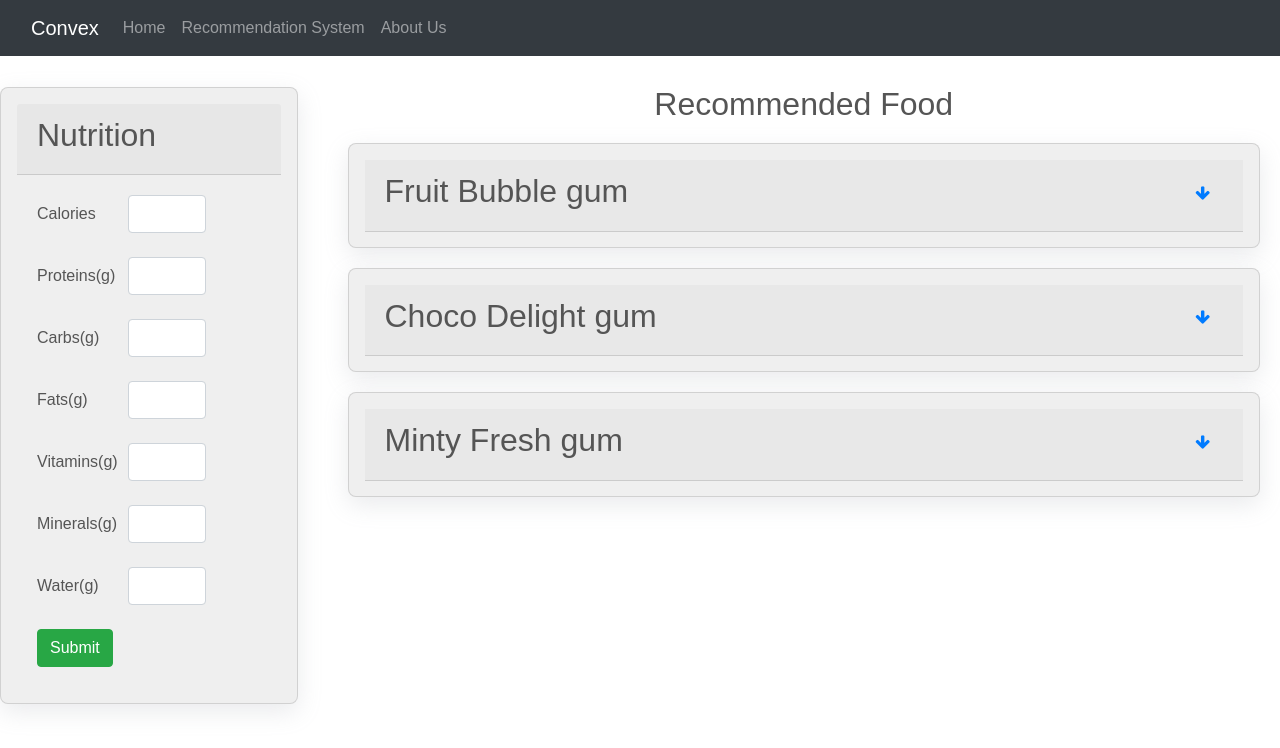
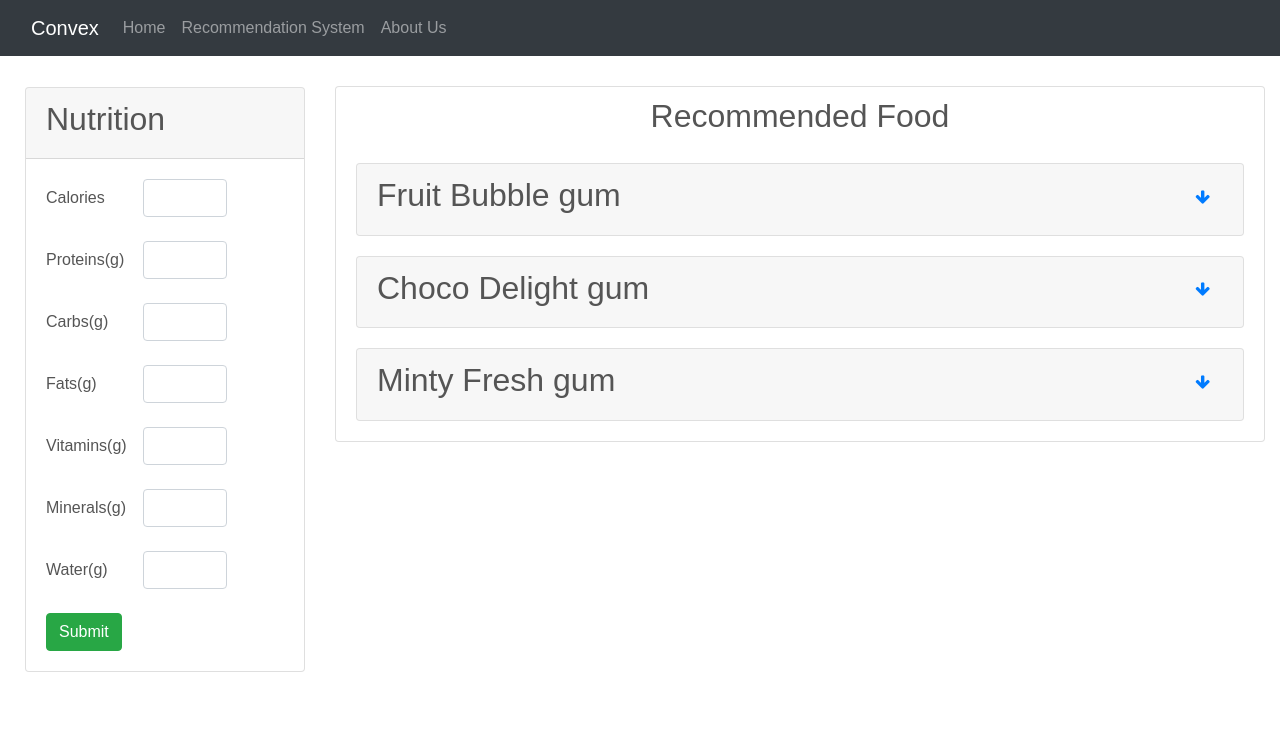
Before and after one commit to mashiourcse/convex_nutriiton, a React (Vite) app: page /recommendation-system in a window 1280 px wide. Shown: the top 748 px of the page. Built offline with nearby package versions, Linux system fonts and the light colour scheme.

Commit message:
fixed some layout issues created by sticking the top nav

```diff
--- a/Assets/css/components/App.css
+++ b/Assets/css/components/App.css
@@ -7,7 +7,7 @@
 .nutrition-form {
   padding-top: 72px;
   margin-top: 15px;
-
+  margin-left: 10px;
 }
 
 .NutritionInput{
@@ -25,19 +25,19 @@
   width: 350px;
 }
 
-.card {
+/* .card {
   background-color: #efefef;
   border-radius: 0.5em;
   box-shadow: rgba(149, 157, 165, 0.2) 0px 8px 24px;
   padding: 1em;
 
-}
+} */
 
 .food-container{
   /* background-color: green; */
   width: 100%;
-  padding-top: 70px;
-  margin-top: 15px;
+  padding-top: 10px;
+  margin-top: 86px;
 }
 .scrollable-content {
   /* height: 572px; */
@@ -54,6 +54,11 @@
 
 /* Navbar.css */
 
+.home-section{
+ margin-top: 65px;
+}
 
-
+.about-section{
+  margin-top: 65px;
+}
 /* Add other styles as needed */
--- a/src/pages/About.jsx
+++ b/src/pages/About.jsx
@@ -3,7 +3,7 @@ import React from 'react';
 
 function About() {
   return (
-    <div>
+    <div className='about-section'>
 
       <h2>About</h2>
       <p>This is the about page.</p>
--- a/src/pages/Home.jsx
+++ b/src/pages/Home.jsx
@@ -10,7 +10,7 @@ import VitaminsCard from '../components/Homepage/VitaminsCard';
 
 function Home() {
   return (
-    <div>
+    <div className='home-section'>
      <h2 className='text-center'>NUTRITION FACTS</h2>
      <ProteinCard/>
      <CarbohydratesCard/>
--- a/src/pages/RecommendationSystem.jsx
+++ b/src/pages/RecommendationSystem.jsx
@@ -41,8 +41,8 @@ const App = () => {
     },
   ];
   return (
-    <main className="Recommendation_System">
-    <div class="row ">
+
+    <div class="row Recommendation_System">
         <div class="col-3" id="sticky-sidebar">
             <div class="nutrition-form sticky-top">
 
@@ -50,7 +50,7 @@ const App = () => {
             </div>
         </div>
         <div class="col" id="main">
-        <div className="food-container">
+        <div className="card food-container">
           <h2 className="text-center">Recommended Food</h2>
 
 
@@ -71,7 +71,7 @@ const App = () => {
       </div>
         </div>
     </div>
-    </main>
+
   );
 };
 
```
